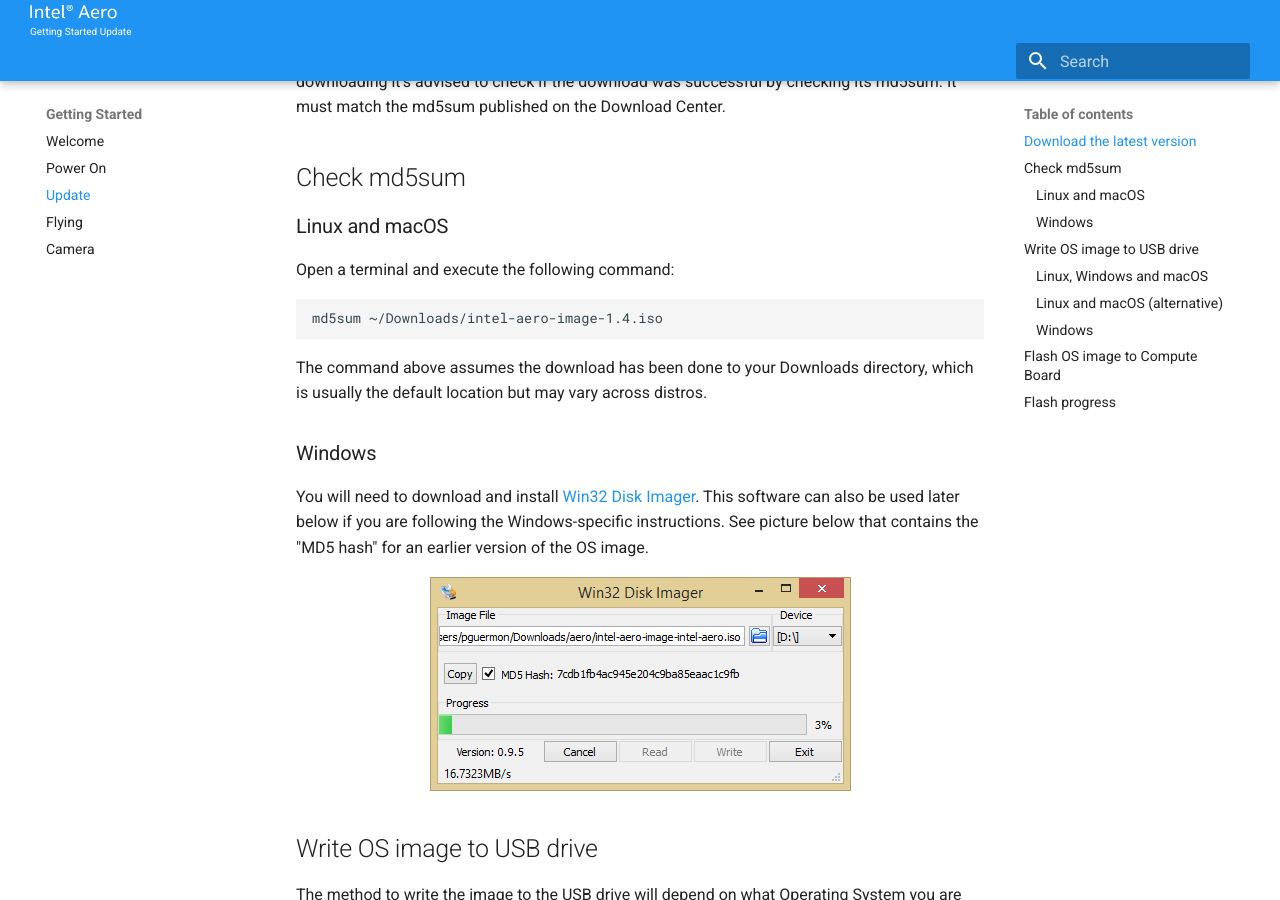
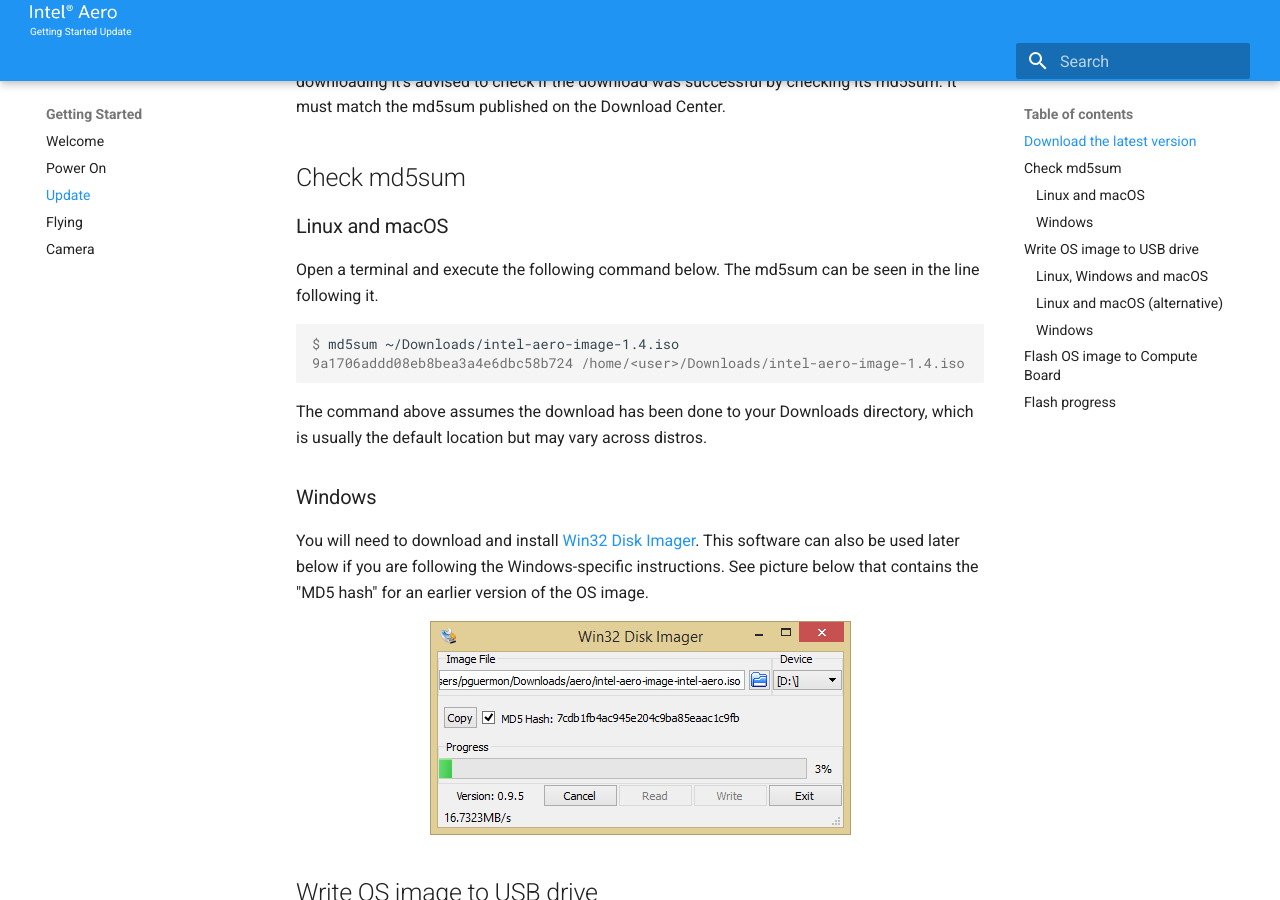
Before and after one commit to sugnanprabhu/intel-aero-docs, an MkDocs documentation site: the page built from docs/getting-started/update.md, in a window 1280 px wide and 900 px high, scrolled down 601 px. Built offline with MkDocs 1.6.1 and Material for MkDocs 9.7.7, drawn with Linux system fonts in a browser that asks for light colours; old or Windows-style settings are respelled for this version of MkDocs; some of the changed text lies outside the part shown.

Commit message:
getting-started: use "console" for highlights
This allows to add the prompt and differentiate the lines from
command outputs.

````diff
--- a/docs/getting-started/update.md
+++ b/docs/getting-started/update.md
@@ -25,10 +25,12 @@
 
 ### Linux and macOS
 
-Open a terminal and execute the following command:
+Open a terminal and execute the following command below. The md5sum can be seen
+in the line following it.
 
-``` sh
-md5sum ~/Downloads/intel-aero-image-1.4.iso
+``` console
+$ md5sum ~/Downloads/intel-aero-image-1.4.iso
+9a1706addd08eb8bea3a4e6dbc58b724 /home/<user>/Downloads/intel-aero-image-1.4.iso
 ```
 
 The command above assumes the download has been done to your Downloads directory,
@@ -95,8 +97,8 @@
 via WiFi, just type the following command. For versions before that, continue
 reading for alternative instructions.
 
-``` sh
-aero-reboot-update.py
+``` console
+# aero-reboot-update.py
 
 ```
 
@@ -104,18 +106,18 @@
 mode. If you are connected via USB you have to bypass the check and after
 seeing the message that the system is rebooting rapidly connect the USB drive:
 
-``` sh
-aero-reboot-update.py -f
+``` console
+# aero-reboot-update.py -f
 ```
 
 Before version 1.2 the command above didn't exist and you will need to manually
 access the command directly from the new OS image. Use the following commands:
 
-``` sh
-mkdir -p /tmp/{iso,newroot}
-mount -o ro /dev/sda1 /tmp/iso
-mount -o loop,ro /tmp/iso/rootfs.img /tmp/newroot
-/tmp/newroot/usr/sbin/aero-reboot-update.py
+``` console
+# mkdir -p /tmp/{iso,newroot}
+# mount -o ro /dev/sda1 /tmp/iso
+# mount -o loop,ro /tmp/iso/rootfs.img /tmp/newroot
+# /tmp/newroot/usr/sbin/aero-reboot-update.py
 ```
 
 ## Flash progress
````
